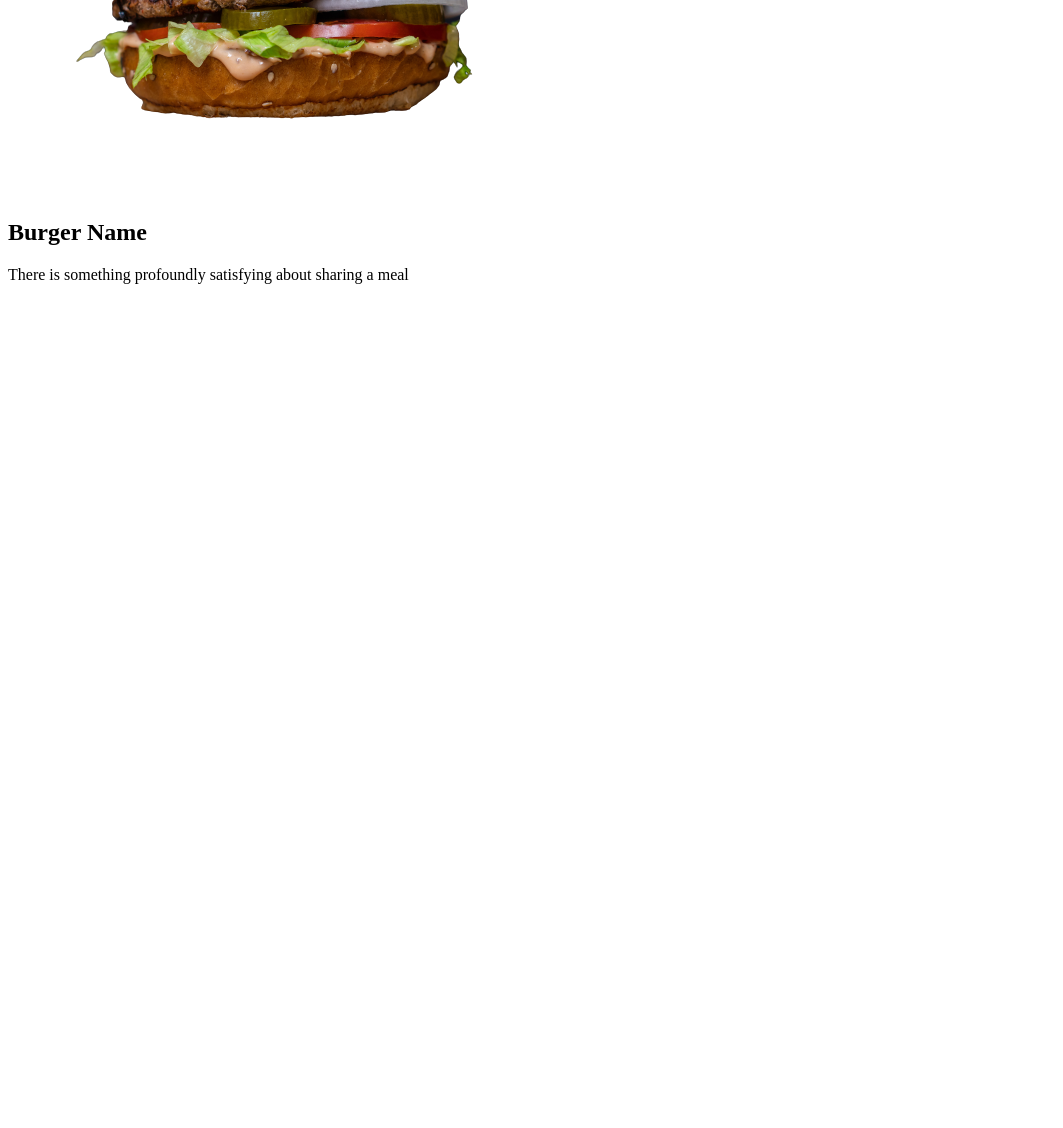
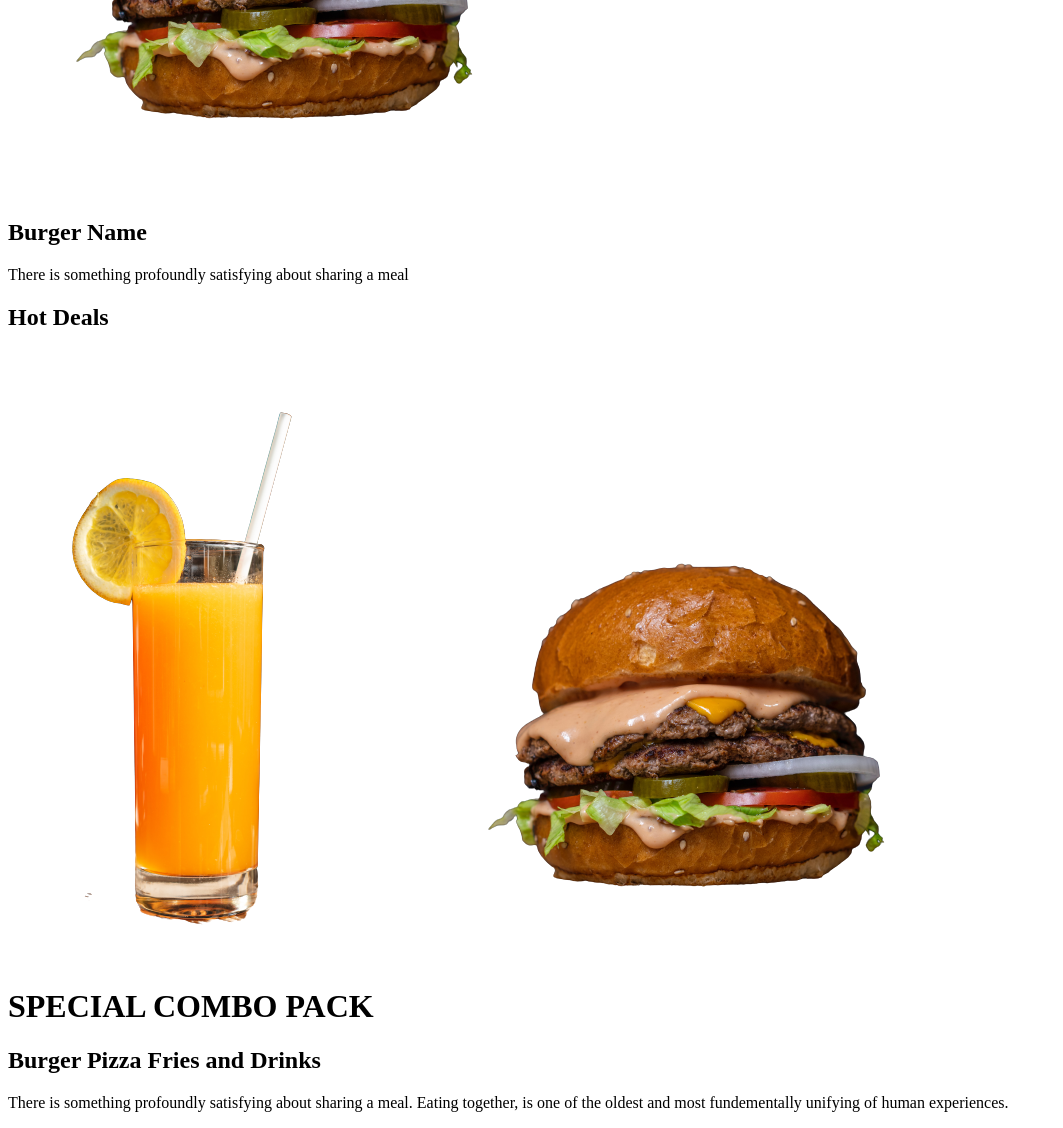
Before and after one commit to clarametto/Food-Website, a plain HTML site: page index.html in a window 1280 px wide. Shown: the part 1722-2850 px from the top of the page, without its empty margins (0-1063 px from the left). Before the commit the page ends 2022 px from the top, so only its background shows below. Drawn offline with Linux system fonts and the light colour scheme.

Commit message:
added headings,images and a paragraph

```diff
--- a/index.html
+++ b/index.html
@@ -48,6 +48,15 @@ something always goes wrong with the cheese soufle</p>
         satisfying
         about sharing a meal</p>
 
+        <h2>Hot Deals</h2>
+        <img src="Assets/abhishek-hajare-kkrXVKK-jhg-unsplash-removebg-preview.png">
+        <img src="Assets/amirali-mirhashemian-sc5sTPMrVfk-unsplash-removebg-preview.png">
+        <h1>SPECIAL COMBO PACK</h1>
+        <h2>Burger Pizza Fries and Drinks</h2>
+        <p>There is something profoundly satisfying
+        about sharing a meal. Eating together,
+        is one of the oldest and most fundementally unifying of human experiences.  </p>
+
 
 
 
```
